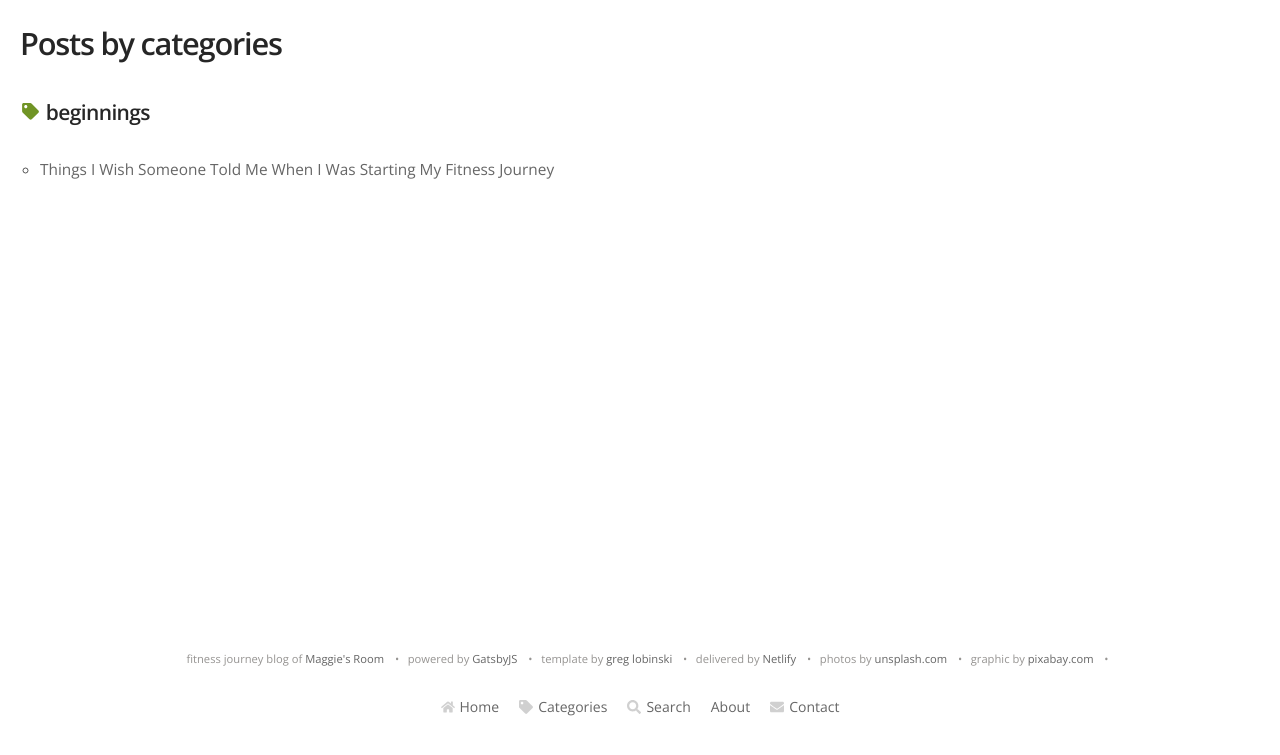
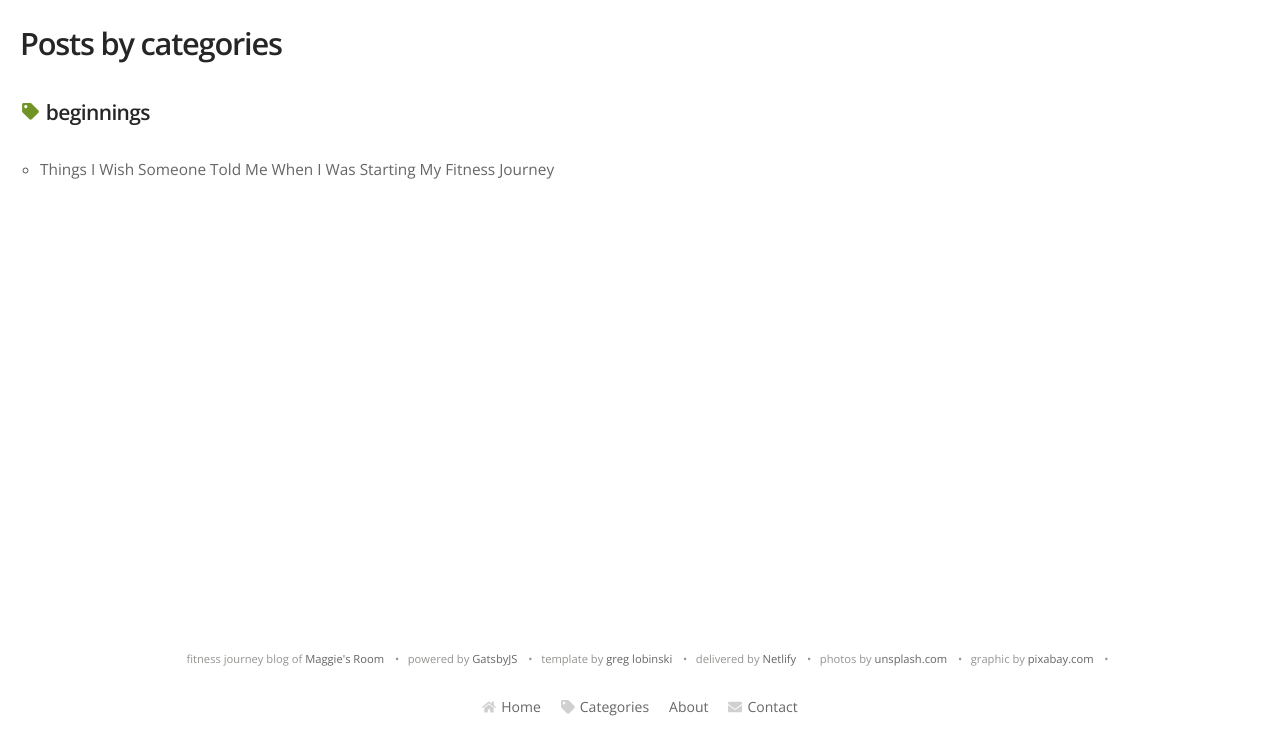
Before and after one commit to majagrubic/maggiesfitness, a Gatsby site: page /category in a window 1280 px wide. Shown: the part 73-828 px from the top of the page. Built offline with nearby package versions, Linux system fonts and the light colour scheme; Gatsby itself is replaced by a stand-in of ours; some packages are replaced by stand-ins of ours.

Commit message:
Removing search

```diff
--- a/src/components/Menu/Menu.js
+++ b/src/components/Menu/Menu.js
@@ -25,7 +25,6 @@ class Menu extends React.Component {
     this.items = [
       { to: "/", label: "Home", icon: FaHome },
       { to: "/category/", label: "Categories", icon: FaTag },
-      { to: "/search/", label: "Search", icon: FaSearch },
       ...pagesToRender,
       { to: "/contact/", label: "Contact", icon: FaEnvelope }
     ];
```
